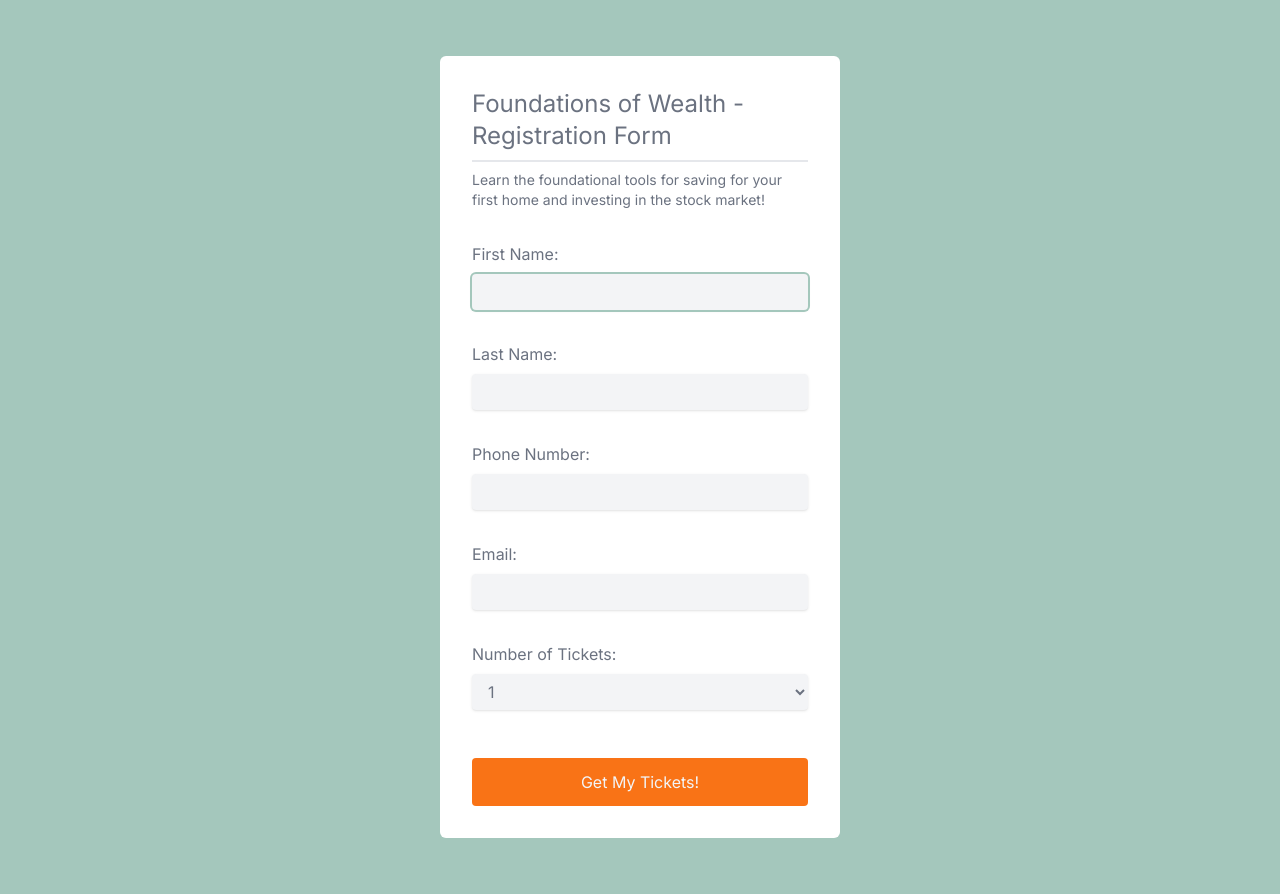
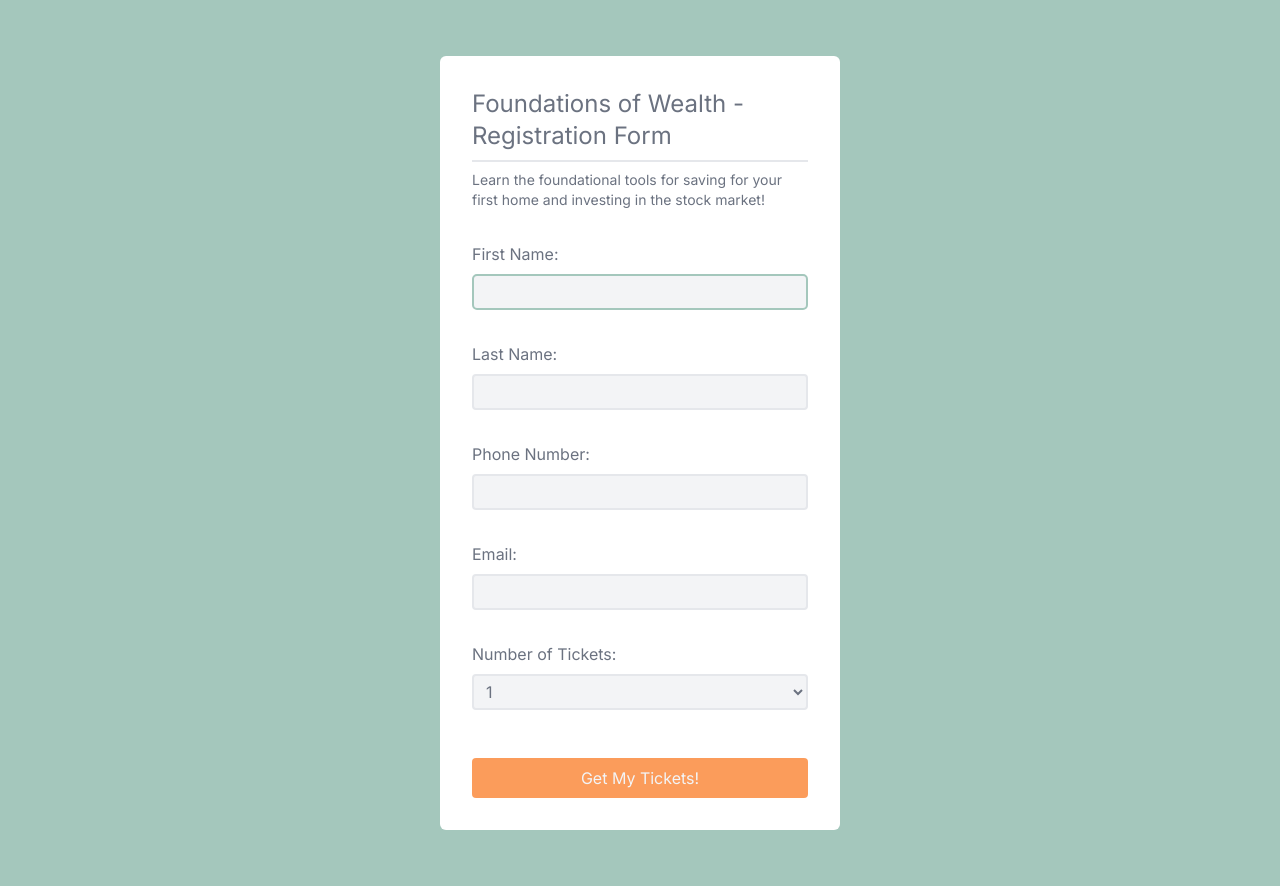
Before and after one commit to tbabyuk/oresta-real-estate-2023, a Next.js app: page /foundations-of-wealth in a window 1280 px wide. Built offline with nearby package versions, Linux system fonts and the light colour scheme; a web font is replaced by a local one.

Commit message:
standardized oresta form input styling and action button styling

```diff
--- a/app/(landing)/foundations-of-wealth/page.jsx
+++ b/app/(landing)/foundations-of-wealth/page.jsx
@@ -73,23 +73,23 @@ const FoundationsOfWealthLandingPage = () => {
                   <p className="text-sm mb-8">Learn the foundational tools for saving for your first home and investing in the stock market!</p>
                   <label className="mb-8 flex flex-col">
                       <span className="self-start mb-2">First Name:</span>
-                      <input type="text" className="bg-gray-100 h-9 rounded ps-2 shadow focus:outline-none focus:ring-2 focus:ring-oresta-light" required ref={firstNameRef} />
+                      <input type="text" className="oresta-form-input bg-gray-100" required ref={firstNameRef} />
                   </label>
                   <label className="mb-8 flex flex-col">
                       <span className="self-start mb-2">Last Name:</span>
-                      <input type="text" className="bg-gray-100 h-9 rounded ps-2 shadow focus:outline-none focus:ring-2 focus:ring-oresta-light" required ref={lastNameRef} />
+                      <input type="text" className="oresta-form-input bg-gray-100" required ref={lastNameRef} />
                   </label>
                   <label className="mb-8 flex flex-col">
                       <span className="self-start mb-2">Phone Number:</span>
-                      <input type="tel" className="bg-gray-100 h-9 rounded ps-2 shadow focus:outline-none focus:ring-2 focus:ring-oresta-light" required ref={phoneRef} />
+                      <input type="tel" className="oresta-form-input bg-gray-100" required ref={phoneRef} />
                   </label>
                   <label className="mb-8 flex flex-col">
                       <span className="self-start mb-2">Email:</span>
-                      <input type="email" className="bg-gray-100 h-9 rounded ps-2 shadow focus:outline-none focus:ring-2 focus:ring-oresta-light" required ref={emailRef} />
+                      <input type="email" className="oresta-form-input bg-gray-100" required ref={emailRef} />
                   </label>
                   <label className="mb-12 flex flex-col">
                       <span className="self-start mb-2">Number of Tickets:</span>
-                      <select className="bg-gray-100 h-9 rounded ps-3 shadow focus:outline-none focus:ring-2 focus:ring-oresta-light" ref={numTicketsRef}>
+                      <select className="oresta-form-input bg-gray-100" ref={numTicketsRef}>
                           <option value="1">1</option>
                           <option value="2">2</option>
                           <option value="3">3</option>
@@ -97,7 +97,7 @@ const FoundationsOfWealthLandingPage = () => {
                           <option value="5">5</option>
                       </select>
                   </label>
-                  <button className="bg-orange-500 text-gray-100 w-full h-12 mx-auto px-14 rounded hover:bg-orange-600  focus:outline-none focus:ring-2 focus:ring-oresta-light" disabled={sending}>{sending ? "processing, please wait..." : "Get My Tickets!"}</button>
+                  <button className="h-10 w-full oresta-action-orange" disabled={sending}>{sending ? "processing, please wait..." : "Get My Tickets!"}</button>
               </form>)
           }
       </div>
--- a/app/components/ContactForm.jsx
+++ b/app/components/ContactForm.jsx
@@ -45,22 +45,22 @@ export const ContactForm = () => {
       (
         <form className="flex flex-col justify-between h-full w-full lg:w-[80%]" onSubmit={handleSubmit}>
             <label className="flex flex-col mb-6">
-                <span>Your Name:</span>
-                <input type="text" className="border-2 border-gray-300 rounded h-9 ps-2" ref={nameRef} />
+                <span className="mb-1">Your Name:</span>
+                <input type="text" className="oresta-form-input" ref={nameRef} />
             </label>
             <label className="flex flex-col mb-6">
-                <span>Your Phone:</span>
-                <input type="tel" className="border-2 border-gray-300 rounded h-9 ps-2" ref={phoneRef} />
+                <span className="mb-1">Your Phone:</span>
+                <input type="tel" className="oresta-form-input" ref={phoneRef} />
             </label>
             <label className="flex flex-col mb-6">
-                <span>Your Email:</span>
-                <input type="email" className="border-2 border-gray-300 rounded h-9 ps-2" ref={emailRef} />
+                <span className="mb-1">Your Email:</span>
+                <input type="email" className="oresta-form-input" ref={emailRef} />
             </label>
             <label className="flex flex-col mb-6">
-                <span>Your Message:</span>
-                <textarea className="border-2 border-gray-300 rounded h-20 ps-2" ref={messageRef} />
+                <span className="mb-1">Your Message:</span>
+                <textarea className="rounded ps-2 border-2 focus:outline-oresta-light h-20" ref={messageRef} />
             </label>
-            <button className="h-9 bg-oresta-light rounded text-black hover:bg-[#84b3a4]" disabled={sending}>{sending ? "sending, please wait..." : "Send"}</button>
+            <button className="h-10 w-full oresta-action-orange" disabled={sending}>{sending ? "sending, please wait..." : "Send"}</button>
         </form>
       )}
     </>
--- a/app/components/SubscribeSection.jsx
+++ b/app/components/SubscribeSection.jsx
@@ -72,7 +72,7 @@ export const SubscribeSection = () => {
                             value={contactEmail}
                             placeholder="enter your email address"
                             required />
-                        <button className="h-10 w-full bg-orange-500/70 hover:bg-orange-600/70 text-white rounded" disabled={isPending}>{isPending ? "One Minute..." : "SUBSCRIBE"}</button>
+                        <button className="h-10 w-full oresta-action-orange" disabled={isPending}>{isPending ? "One Minute..." : "SUBSCRIBE"}</button>
                         </form>
                     )
                 }
--- a/app/globals.css
+++ b/app/globals.css
@@ -21,3 +21,14 @@ button:disabled {
 .griffy {
     font-family: var(--font-griffy)
 }
+
+
+/* Oresta Form Styling */
+
+.oresta-form-input {
+    @apply h-9 rounded ps-2 border-2 focus:outline-oresta-light;
+}
+
+.oresta-action-orange {
+    @apply mx-auto bg-orange-500/70 text-gray-100 rounded hover:bg-orange-600/70 focus:outline-none focus:ring-2 focus:ring-oresta-light;
+}
```
